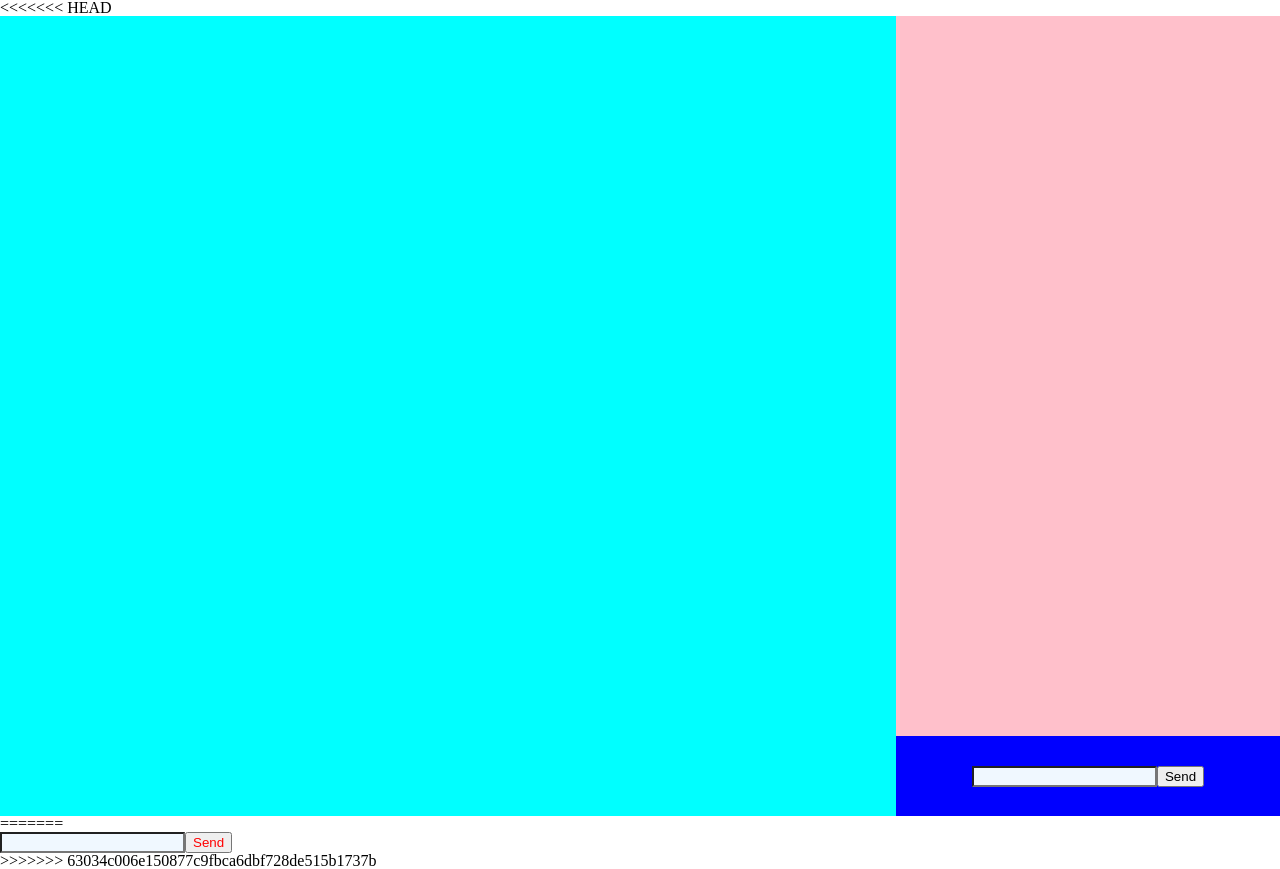
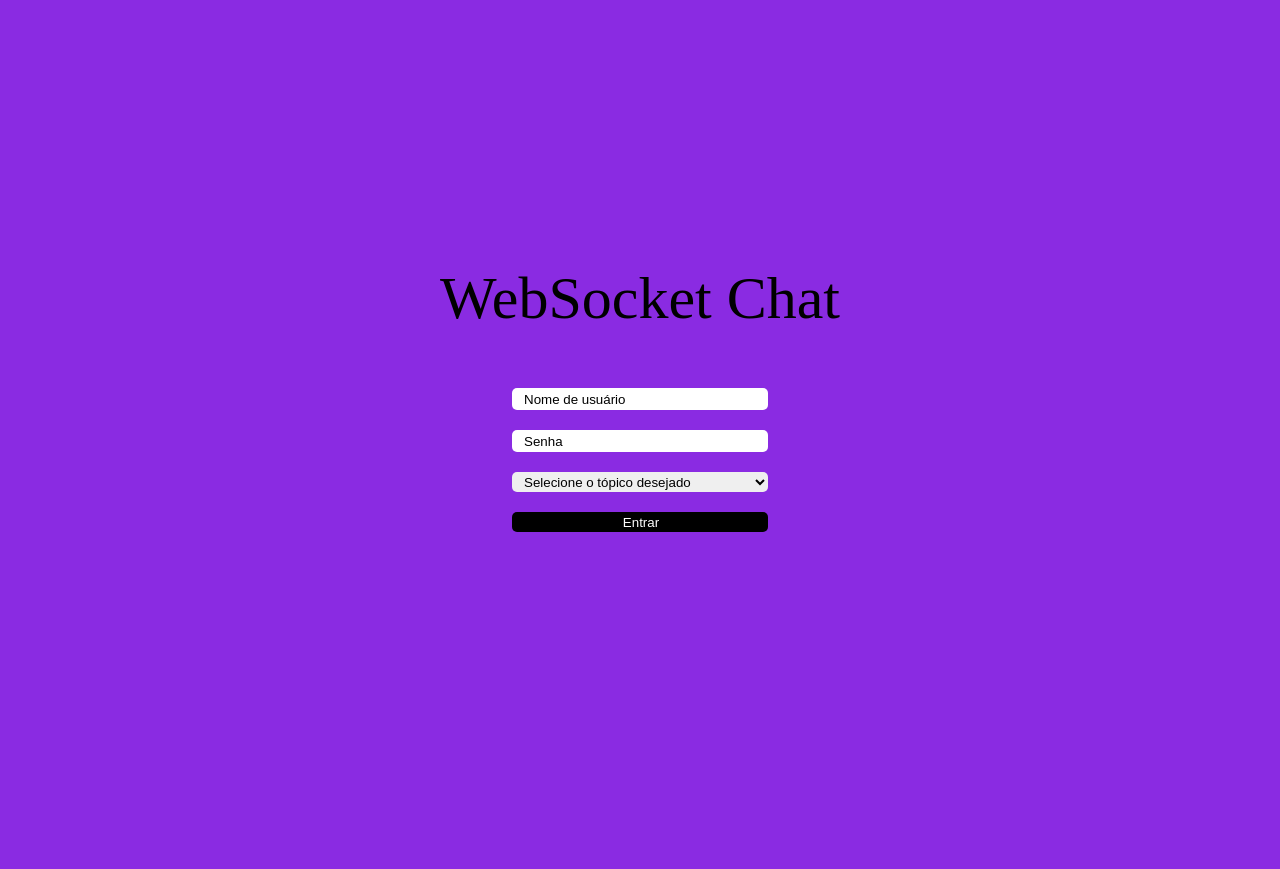
Before and after one commit to deboracaires/WebServer-Apache, a Flask app: page / in a window 1280 px wide. After the commit the page ends 532 px from the top, so only its background shows below. Run offline with Flask 2, Linux system fonts and the light colour scheme; some libraries are stand-ins or nearby versions.

Commit message:
parcial front
Co-authored-by: art-42 <art-42@users.noreply.github.com>
Co-authored-by: CaduRoriz <CaduRoriz@users.noreply.github.com>

```diff
--- a/app.py
+++ b/app.py
@@ -1,7 +1,7 @@
 from flask import Flask, render_template, request
 from flask_socketio import SocketIO
 
-app = Flask(__name__)
+app = Flask(__name__,  static_folder="templates")
 socketio = SocketIO(app)
 #---------------ASSUNTOS GERAIS---------------#
 @app.route('/')
@@ -16,7 +16,9 @@ def handle_message(msg):
 
 #----------------Politica----------------------#
 @app.route('/politica')
+@socketio.on('politica')
 def politica():
+    print('aaaa')
     return render_template('politica.html')
 
 @socketio.on('message_politica')
--- /dev/null
+++ b/templates/css/login.css
@@ -0,0 +1,51 @@
+.container-signup-signin {
+    width: 100%;
+    height: 100%;
+    display: flex;
+    flex-direction: column;
+    justify-content: center;
+}
+.logo {
+    display: flex;
+    align-items: center;
+    justify-content: center;
+    margin-bottom: 40px;
+}
+
+.logo h1  {
+    font-size: 60px;
+}
+
+.signup {
+    display: flex;
+    flex-direction: column;
+    justify-content: center;
+    align-items: center;
+    width: 100%;
+}
+
+.form-signup {
+    width: 20%;
+    display: flex;
+    flex-direction: column;
+}
+
+.form-signup input, .form-signup select, .form-signup button {
+    margin-top: 20px;
+    height: 20px;
+    border-radius: 5px;
+    border: none;
+    outline: none;
+    box-shadow: 0;
+    padding-left: 8px;
+}
+
+.form-signup input::placeholder {
+    padding-left: 4px;
+    color: black;
+}
+
+.form-signup button {
+    background-color: black;
+    color: white;
+}
--- a/templates/css/reset.css
+++ b/templates/css/reset.css
@@ -56,3 +56,9 @@ form {
 	-moz-box-shadow: none;
 	box-shadow: none;
 }
+
+textarea:focus, textarea:focus-visible, input:focus, input:focus-visible, select:focus, select:focus-visible {
+    box-shadow: none;
+    border: none;
+    outline: none;
+}
--- a/templates/index.html
+++ b/templates/index.html
@@ -3,55 +3,49 @@
 <head>
     <meta charset="UTF-8">
     <meta name="viewport" content="width=device-width, initial-scale=1.0">
-    <link rel="stylesheet" href="/templates/css/reset.css">
-    <link rel="stylesheet" href="/templates/css/styles.css">
+    <link rel="stylesheet" href="templates/css/reset.css">
+    <link rel="stylesheet" href="templates/css/styles.css">
+    <link rel="stylesheet" href="templates/css/login.css">
     <link rel="preconnect" href="https://fonts.googleapis.com">
     <link rel="preconnect" href="https://fonts.gstatic.com" crossorigin>
     <link href="https://fonts.googleapis.com/css2?family=Roboto:wght@100;500&display=swap" rel="stylesheet">
     <title>WebSocket Chat</title>
 </head>
 <body>
-<<<<<<< HEAD
     <div class="tela">
-        <div class="corpo"></div>
-        <div class="chat">
-            <div class="container-messages">
-                <ul id="messages"></ul>
+        <div class="container-signup-signin">
+            <div class="logo">
+                <h1>WebSocket Chat</h1>
             </div>
-
-            <div class="input">
-                <form id="form" action="">
-                    <input id="message_input" autocomplete="off" /><button>Send</button>
+            <div class="signup">
+                <form class="form-signup" id="form">
+                    <input type="text" placeholder="Nome de usuário" id="user"/>
+                    <input type="password" placeholder="Senha" id="senha"/>
+                    <select id="topic">
+                        <option value="" disabled selected>Selecione o tópico desejado</option>
+                        <option value="culinaria">Culinária</option>
+                        <option value="futebol">Futebol</option>
+                        <option value="politica">Política</option>
+                        <option value="religiao">Religião</option>
+                    </select>
+                    <button onclick="enviar()">Entrar</button>
                 </form>
             </div>
-
         </div>
     </div>
 
-=======
-    <ul id="messages"></ul>
-    <form id="form" action="">
-        <input id="message_input" autocomplete="off" /><button style="color:red">Send</button>
-    </form>
->>>>>>> 63034c006e150877c9fbca6dbf728de515b1737b
-
     <script src="https://cdnjs.cloudflare.com/ajax/libs/socket.io/4.0.1/socket.io.js"></script>
     <script>
-        let socket = io.connect('http://' + document.domain + ':' + location.port);
+        function enviar() {
+            event.preventDefault();
+            let nome = document.getElementById('user').value;
+            let senha = document.getElementById('senha').value;
+            let topic = document.getElementById('topic').value;
 
-        socket.on('message', function(msg){
-            var ul = document.getElementById('messages');
-            var li = document.createElement('li');
-            li.appendChild(document.createTextNode(msg));
-            ul.appendChild(li);
-        });
+            socket.io(topic, {name: name, senha: senha})
+            window.location.href = "/" + topic;
 
-        document.getElementById('form').onsubmit = function(event) {
-            event.preventDefault();
-            var messageInput = document.getElementById('message_input');
-            socket.emit('message', messageInput.value);
-            messageInput.value = '';
-        };
+        }
     </script>
 </body>
 </html>
```
Also changed, not shown: templates/css/rooms.css (added, +45 -0 lines), templates/culinaria.html (+9 -3 lines), templates/futebol.html (+8 -4 lines), templates/politica.html (+8 -3 lines), templates/religiao.html (+8 -3 lines).
